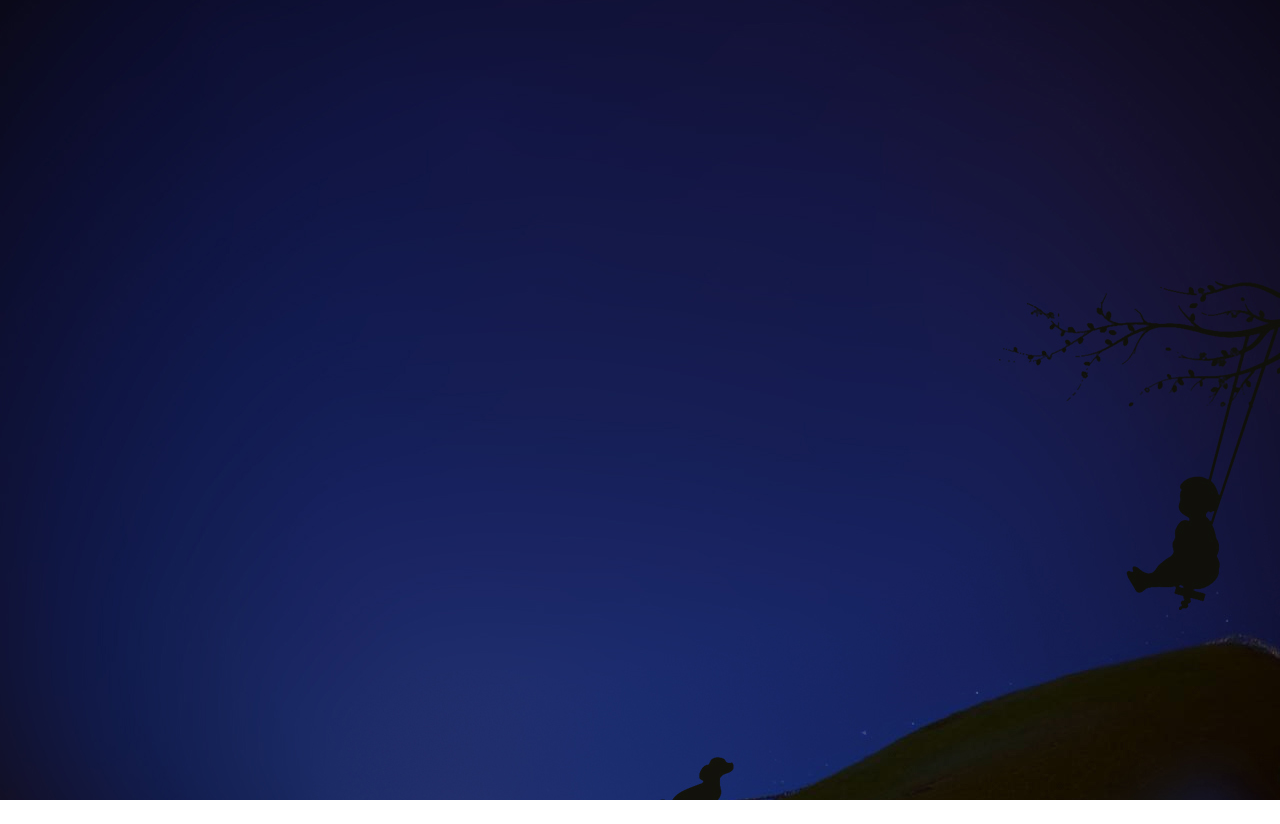
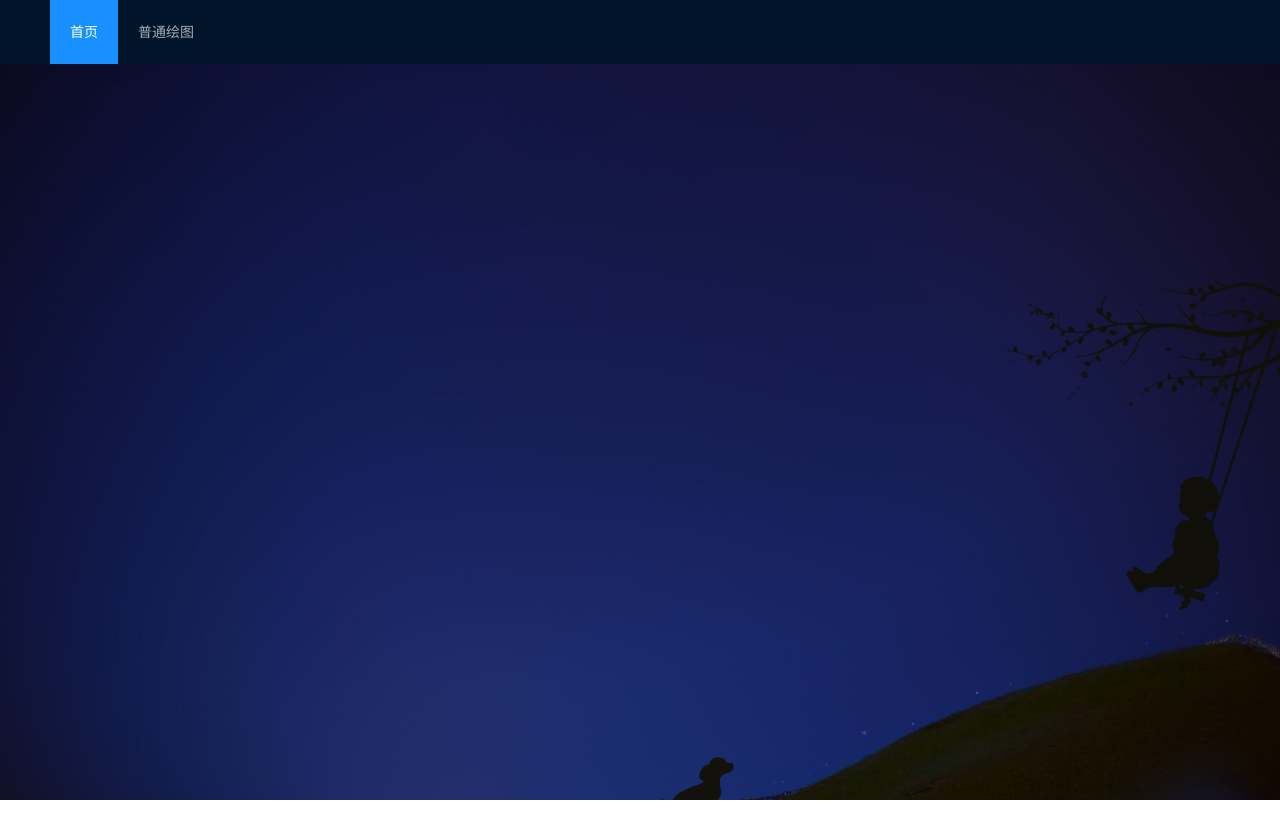
Before and after one commit to bugs666/webgl-learning, a React (Create React App) app: page / in a window 1280 px wide. Before the commit the page ends 800 px from the top, so only its background shows below. Built offline with nearby package versions, Linux system fonts and the light colour scheme.

Commit message:
路由懒加载，父子路由嵌套

```diff
--- a/config-overrides.js
+++ b/config-overrides.js
@@ -20,7 +20,7 @@ module.exports = function override(config) {
             ...resolve,
             alias: {
                 ...alias,
-                'page': baseUrl
+                '@page': baseUrl
             }
         }
     }
--- a/package.json
+++ b/package.json
@@ -3,7 +3,6 @@
   "version": "0.1.0",
   "private": true,
   "dependencies": {
-    "@loadable/component": "^5.15.2",
     "antd": "^4.23.5",
     "raw-loader": "^4.0.2",
     "react": "^18.2.0",
--- a/src/App.js
+++ b/src/App.js
@@ -1,13 +1,17 @@
 import {Layout} from 'antd';
-import React from 'react';
+import React, {Suspense} from 'react';
+import {Outlet} from 'react-router-dom';
 
 const {Header, Content} = Layout;
 import './App.scss'
 import {HashRouter} from "react-router-dom";
 import IMenu from "./layouts/IMenu";
 
-const App = () => (
-    <Layout>
+const App = props => {
+
+    console.log(props);
+
+    return <Layout>
         <Header
             style={{
                 position: 'fixed',
@@ -20,10 +24,12 @@ const App = () => (
         </Header>
         <Content className="site-layout">
             <div className="site-layout-background">
-                Content
+                <Suspense fallback={<h2>Loading...</h2>}>
+                    <Outlet/>
+                </Suspense>
             </div>
         </Content>
     </Layout>
-);
+};
 
 export default App;
--- a/src/core/route.config.js
+++ b/src/core/route.config.js
@@ -1,11 +1,18 @@
+import {lazy} from "react";
+
+const lazyLoad = (module) => {
+    const Comp = lazy(() => import(`@page/${module}`));
+    return <Comp/>;
+}
+
 const routes = [
     {
         name: '普通绘图',
         children: [
             {
                 name: '绘制单个点',
-                path: '/common/singlePoint',
-                compUrl: 'page/MyCanvas'
+                path: 'common/singlePoint',
+                element: lazyLoad('MyCanvas')
             }
         ]
     }
--- a/src/index.js
+++ b/src/index.js
@@ -1,24 +1,23 @@
-import React from 'react';
+import React, {lazy, Suspense} from 'react';
 import ReactDOM from 'react-dom/client';
 import './index.scss';
 import App from './App';
 import {Routes, HashRouter, Route} from "react-router-dom";
 import routes from "./core/route.config";
-import loadable from '@loadable/component';
 
 const root = ReactDOM.createRoot(document.getElementById('root'));
 
 const getRoutes = () => {
     return routes.reduce((initialVal, route) => {
-        const {children, path = '', compUrl = ''} = route;
+        const {children, path = '', element = null} = route;
         if (path) {
             return [
                 ...initialVal,
-                <Route path={path} component={loadable(() => import(compUrl))}/>
+                <Route path={path} element={element} key={path} exact={true}/>
             ]
         }
         let childRoutes = children.map(child => {
-            return <Route path={child.path} component={loadable(() => import(child.compUrl))}/>
+            return <Route path={child.path} element={child.element} key={child.path} exact={true}/>
         });
         return [...initialVal, ...childRoutes];
     }, []);
@@ -26,12 +25,11 @@ const getRoutes = () => {
 
 
 root.render(
-    <React.StrictMode>
-        <HashRouter>
-            <Routes>
-                <Route path='/' component={App}/>
+    <HashRouter>
+        <Routes>
+            <Route path='/' element={<App/>}>
                 {getRoutes()}
-            </Routes>
-        </HashRouter>
-    </React.StrictMode>
+            </Route>
+        </Routes>
+    </HashRouter>
 );
--- a/src/layouts/IMenu/index.jsx
+++ b/src/layouts/IMenu/index.jsx
@@ -1,19 +1,48 @@
-import React from 'react';
+import React, {useState} from 'react';
 import {Menu} from "antd";
 import routes from "../../core/route.config";
+import {useNavigate} from 'react-router-dom';
 
 const IMenu = () => {
 
+    let [currentKey, setCurrentKey] = useState('/');
 
+    let navigate = useNavigate();
+
+    const formatMenuItems = () => {
+        let menus = routes.map(({name, children, path = ''}) => {
+            if (!!children) {
+                return {
+                    label: name,
+                    key: name,
+                    children: children.map(child => {
+                        return {
+                            label: child.name,
+                            key: child.path
+                        }
+                    })
+                }
+            }
+            return {
+                label: name,
+                key: path
+            }
+        });
+        menus = [{label: '首页', key: '/'}, ...menus];
+        return menus;
+    }
+
+    const clickMenu = e => {
+        setCurrentKey(e.key);
+        navigate(e.key);
+    }
 
     return <Menu
         theme="dark"
         mode="horizontal"
-        defaultSelectedKeys={['2']}
-        items={new Array(3).fill(null).map((_, index) => ({
-            key: String(index + 1),
-            label: `nav ${index + 1}`,
-        }))}
+        defaultSelectedKeys={[currentKey]}
+        items={formatMenuItems()}
+        onClick={clickMenu}
     />
 }
 export default IMenu;
```
Also changed, not shown: src/pages/MyCanvas/index.jsx (+35 -34 lines), src/core/menu.config.js (added), 1 other file (tests, documents, lock files or other folders).
